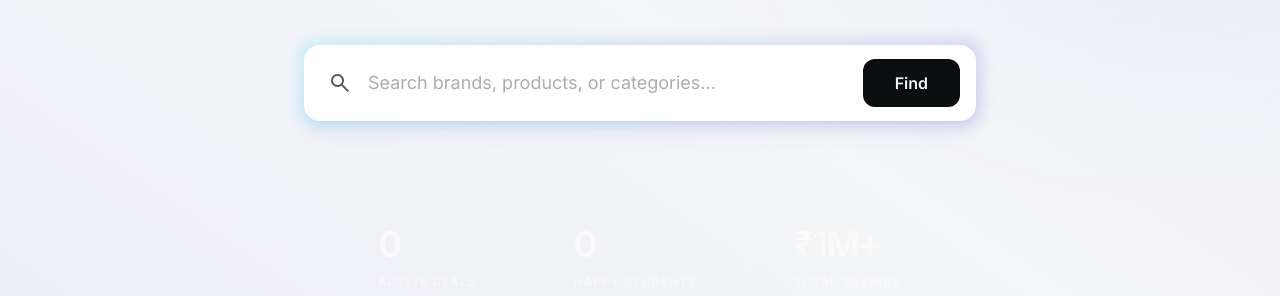
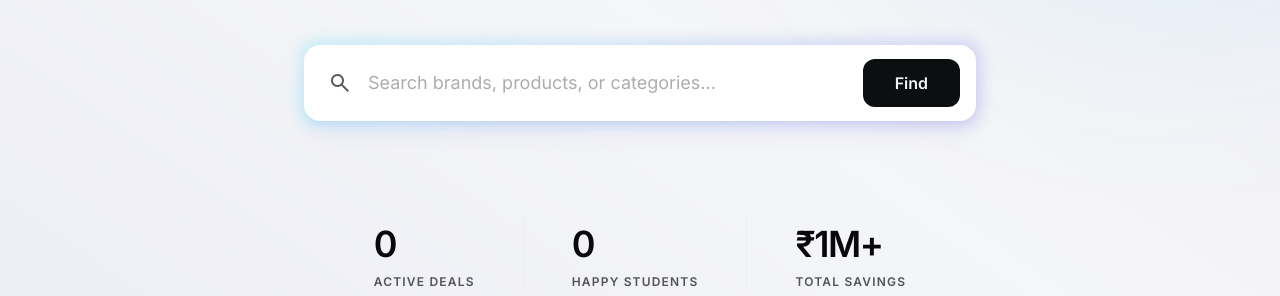
Before and after one commit to sarthakwararkar/campusloot, a website: page index.html in a window 1280 px wide. Shown: the part 504-800 px from the top of the page. Drawn offline with nearby package versions, Linux system fonts and the light colour scheme; no server answers.

Commit message:
Fix stats bar readability and make brand logos colorful

```diff
--- a/css/style.css
+++ b/css/style.css
@@ -621,15 +621,15 @@ h6 {
 
 .brand-logo-item {
   height: 2.2rem;
-  filter: grayscale(1) brightness(0.6);
-  opacity: 0.45;
+  filter: none;
+  opacity: 0.75;
   transition: all 0.5s cubic-bezier(0.2, 0.8, 0.2, 1);
   cursor: pointer;
   flex-shrink: 0;
 }
 
 .brand-logo-item:hover {
-  filter: grayscale(0) brightness(1);
+  filter: brightness(1.1);
   opacity: 1;
   transform: translateY(-2px) scale(1.08);
 }
@@ -650,17 +650,17 @@ h6 {
 .stat-number {
   font-size: var(--fs-2xl);
   font-weight: 900;
-  color: var(--white);
+  color: var(--text-primary);
   letter-spacing: -0.04em;
 }
 
 .stat-label {
   font-size: var(--fs-xs);
-  color: rgba(255, 255, 255, 0.45);
+  color: var(--text-secondary);
   margin-top: 2px;
   text-transform: uppercase;
-  letter-spacing: 0.08em;
-  font-weight: 600;
+  letter-spacing: 0.1em;
+  font-weight: 700;
 }
 
 /* ---- Section ---- */
--- a/index.html
+++ b/index.html
@@ -158,11 +158,11 @@
             <div class="stat-number" id="stat-deals">0</div>
             <div class="stat-label">Active Deals</div>
           </div>
-          <div class="stat-item border-l border-white/10 pl-12">
+          <div class="stat-item border-l border-slate-200/50 pl-12">
             <div class="stat-number" id="stat-users">0</div>
             <div class="stat-label">Happy Students</div>
           </div>
-          <div class="stat-item border-l border-white/10 pl-12">
+          <div class="stat-item border-l border-slate-200/50 pl-12">
             <div class="stat-number" id="stat-savings">₹1M+</div>
             <div class="stat-label">Total Savings</div>
           </div>
@@ -172,7 +172,7 @@
     <!-- Trending Brands -->
     <section class="py-12 bg-surface-container-low/50">
       <div class="max-w-7xl mx-auto px-6">
-        <p class="text-center text-[10px] font-extrabold uppercase tracking-[0.4em] text-on-surface-variant/40 mb-8">
+        <p class="text-center text-[10px] font-extrabold uppercase tracking-[0.4em] text-on-surface-variant/70 mb-8">
           Trusted by Global Icons
         </p>
         <div class="brand-marquee">
```
